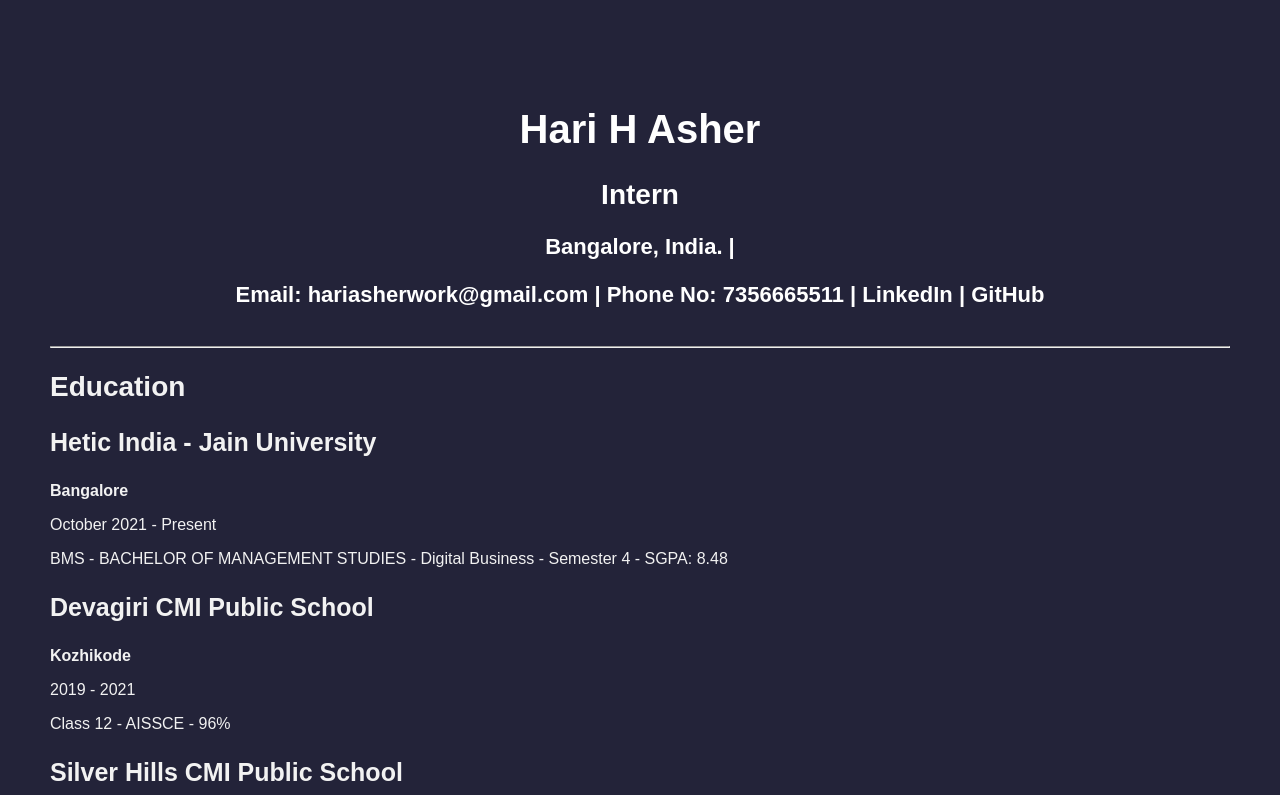
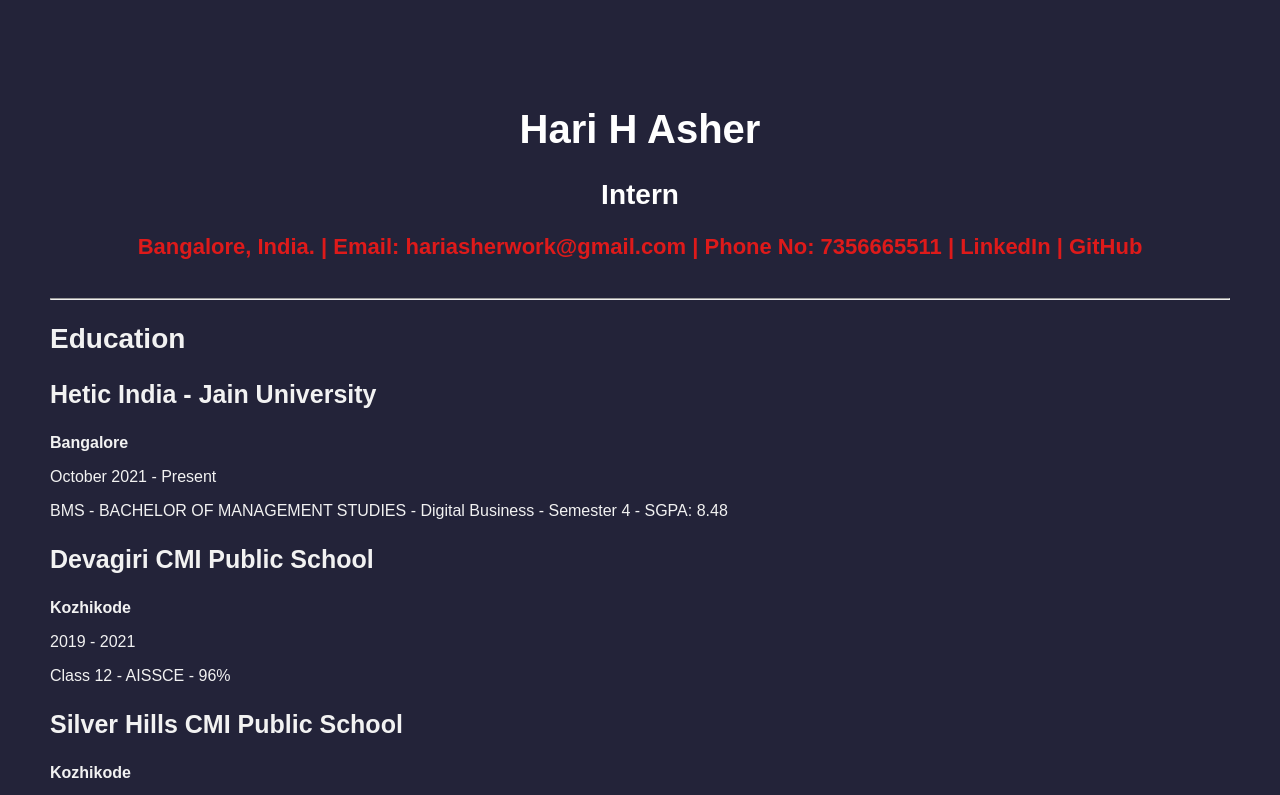
Before and after one commit to HariAsher/html_css_resume, a plain HTML site: page index.html in a window 1280 px wide. Shown: the top 795 px of the page. Drawn offline with Linux system fonts and the light colour scheme.

Commit message:
Style Updates

```diff
--- a/index.html
+++ b/index.html
@@ -17,8 +17,8 @@
             Intern
         </h2>
         <nav>
-            <p>
-                Bangalore, India. |</p>
+            <a>
+                Bangalore, India. |</a>
             <a href="mailto:hariasherwork@gmail.com" target="_blank">Email: hariasherwork@gmail.com</a> |
             <a href="tel:+917356665511" target="_blank">Phone No: 7356665511</a> |
             <a href="https://www.linkedin.com/in/harihasher/" target="_blank" rel="noopener noreferrer">LinkedIn</a> |
@@ -27,7 +27,7 @@
     </header>
     <hr />
     <main>
-        <section>
+        <div>
             <section id="education">
                 <h2>Education</h2>
                 <h3>Hetic India - Jain University</h3>
@@ -301,7 +301,7 @@
             <footer>
                 <p><b>Hari H Asher</b></p>
             </footer>
-        </section>
+        </div>
     </main>
 </body>
 
--- a/style.css
+++ b/style.css
@@ -29,15 +29,17 @@ header{
 nav{
     font-weight: 600;
     font-size: 22px;
+    color: #DE1A1A;
 }
 
 a:link{
     color: #ffffff;
     text-decoration: none;
+    color: #DE1A1A;
 }
 
 a:visited{
-    color: #ffffff;
+    color: #DE1A1A;
 }
 
 body{
```
